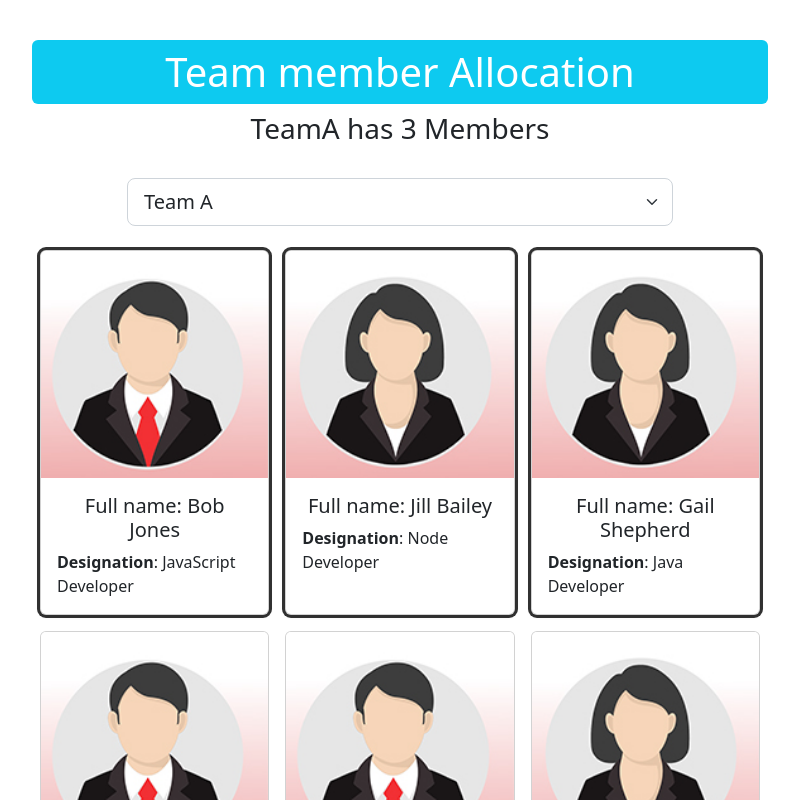
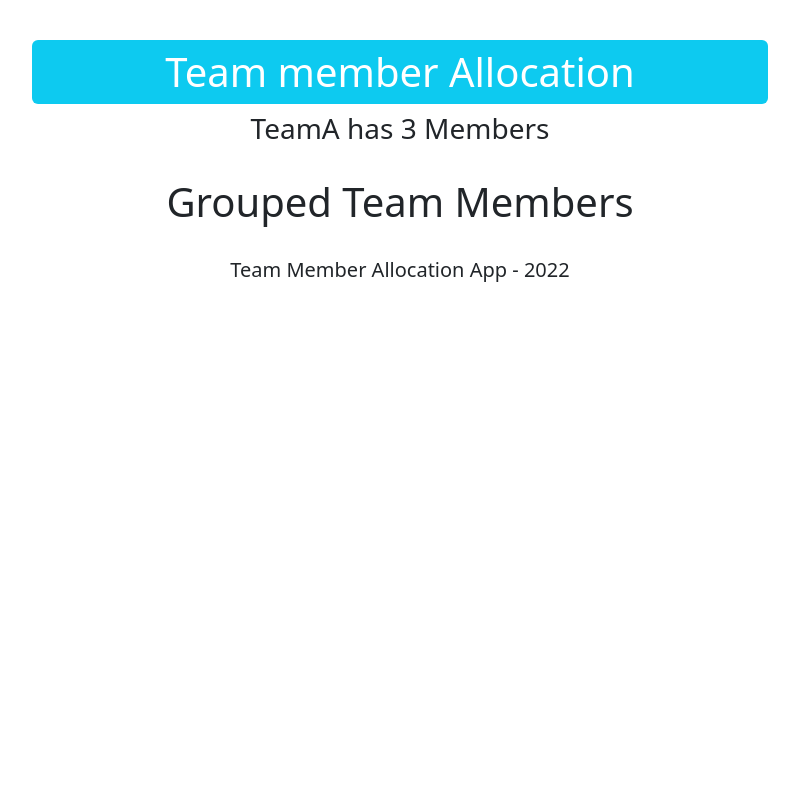
Before and after one commit to NicolasJamar/TeamMemberAllocation, a React (Vite) app: page /GroupedTeamMembers in a window 1280 px wide. Shown: the top 800 px of the page, without its empty margins (240-1039 px from the left). Built offline with nearby package versions, Linux system fonts and the light colour scheme.

Commit message:
react-router-dom

```diff
--- a/package.json
+++ b/package.json
@@ -12,7 +12,8 @@
   "author": "",
   "license": "ISC",
   "dependencies": {
-    "bootstrap": "^5.2.1"
+    "bootstrap": "^5.2.1",
+    "react-router-dom": "^6.4.2"
   },
   "devDependencies": {
     "@types/react": "^18.0.15",
--- a/src/App.jsx
+++ b/src/App.jsx
@@ -1,12 +1,14 @@
 import './App.css';
 import Header from './Header';
 import Employees from './Employees';
+import GroupedTeamMembers from './GroupedTeamMembers';
 import Footer from './Footer';
-import { useState } from "react";
+import { useState, useEffect } from "react";
+import { BrowserRouter as Router, Route, Routes } from "react-router-dom";
 
 export default function App() {
-  const [selectedTeam, setTeam] = useState("TeamA");
-  const [employees, setEmployees] = useState([
+  const [selectedTeam, setTeam] = useState(JSON.parse(localStorage.getItem("SelectedTeam")) || "TeamA");
+  const [employees, setEmployees] = useState( JSON.parse(localStorage.getItem("EmployeeList")) || [
     {
       id: 1,
       fullName: "Bob Jones",
@@ -93,6 +95,14 @@ export default function App() {
     }
   ]);
 
+  useEffect(() => {
+    localStorage.setItem("EmployeeList", JSON.stringify(employees));
+  }, [employees]);
+
+  useEffect(() => {
+    localStorage.setItem("SelectedTeam", JSON.stringify(selectedTeam));
+  }, [selectedTeam]);
+
   const handleTeamSelectionChange = (event) => {
     setTeam(event.target.value)
   }
@@ -109,16 +119,24 @@ export default function App() {
   }
 
   return (
-    <div>
+    <Router>
       <Header selectedTeam={selectedTeam}
               teamMemberCount={employees.filter( employee => employee.teamName === selectedTeam).length}
       />
-      <Employees  employees={employees}
-                  selectedTeam={selectedTeam}
-                  handleTeamSelectionChange={handleTeamSelectionChange}
-                  handleEmployeeCardClick={handleEmployeeCardClick}
-      />
+      <Routes>
+        <Route path="/"
+                element={
+                <Employees  employees={employees}
+                      selectedTeam={selectedTeam}
+                      handleTeamSelectionChange={handleTeamSelectionChange}
+                      handleEmployeeCardClick={handleEmployeeCardClick}
+                />
+                }>
+        </Route>
+        <Route path="/GroupedTeamMembers" element={<GroupedTeamMembers/>}>
+        </Route>
+      </Routes>
       <Footer />
-    </div>
+    </Router>
   )
 }
--- a/src/Employees.jsx
+++ b/src/Employees.jsx
@@ -25,7 +25,7 @@ const Employees = ({employees, selectedTeam, handleTeamSelectionChange, handleEm
           <div className="card-collection">
             {
               employees.map( (employee) => (
-                <div id={employee.id}
+                <div key={employee.id} id={employee.id}
                   className={(employee.teamName === selectedTeam ? "card m-2 standout" : "card m-2")}
                   style={{ cursor: "pointer"}} onClick={handleEmployeeCardClick} >
 
--- /dev/null
+++ b/src/GroupedTeamMembers.jsx
@@ -0,0 +1,14 @@
+const GroupedTeamMembers = ({selectedTeam, teamMemberCount}) => {
+
+  return(
+    <header className="container">
+      <div className="row justify-content-center mt-3 mb-4">
+        <div className="col-8">
+          <h1>Grouped Team Members</h1>
+        </div>
+      </div>
+    </header>
+  )
+}
+
+export default GroupedTeamMembers
--- /dev/null
+++ b/src/Nav.jsx
@@ -0,0 +1 @@
+import {Link} from 'react-router-dom';
```
Also changed, not shown: 1 other file (tests, documents, lock files or other folders).
